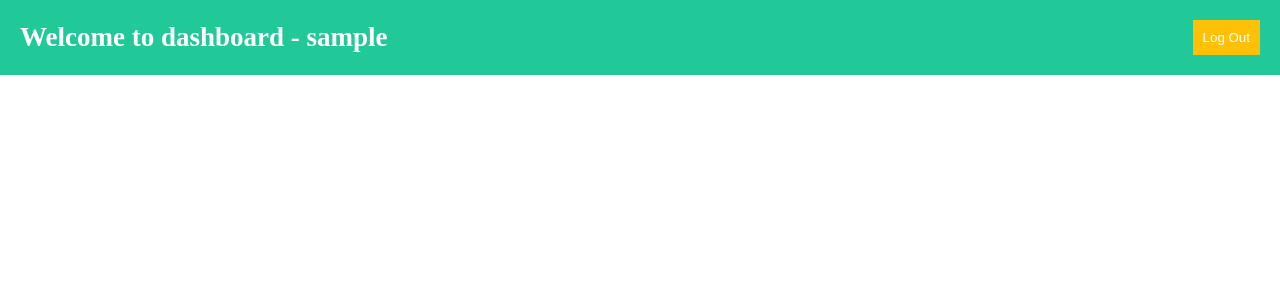
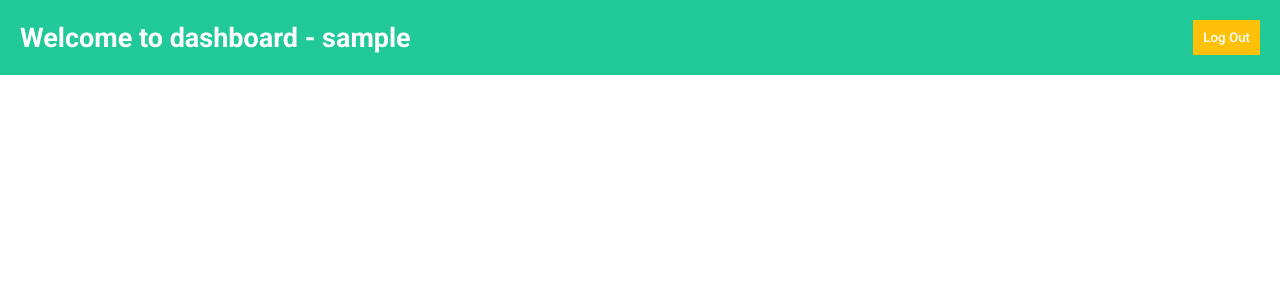
Before and after one commit to samiksha-fullstack-web-developer/admin_panel, a PHP site: page /adminpanel.php in a window 1280 px wide. Shown: the top 300 px of the page. Run offline with PHP 8.4, Linux system fonts and the light colour scheme; the visitor is signed in with stand-in values (Sample User, id 1).

Commit message:
add style

```diff
--- a/adminpanel.php
+++ b/adminpanel.php
@@ -3,15 +3,21 @@ session_start();
 ?>
 <!DOCTYPE html>
 <html lang="en">
+
 <head>
     <meta charset="UTF-8">
     <meta name="viewport" content="width=device-width, initial-scale=1.0">
     <title>Admin Panel</title>
+
     <style>
-        *{
+        @import url('https://fonts.googleapis.com/css2?family=Roboto:ital,wght@0,100..900;1,100..900&display=swap');
+
+        * {
             margin: 0;
+            font-family: "Roboto";
         }
-        .container{
+
+        .container {
             font-size: 18px;
             display: flex;
             background-color: #20c997;
@@ -20,7 +26,8 @@ session_start();
             padding: 20px;
             color: white;
         }
-        button{
+
+        button {
             padding: 10px;
             background-color: #ffc107;
             border: none;
@@ -29,9 +36,12 @@ session_start();
         }
     </style>
 </head>
+
 <body>
     <div class="container">
-        <h2>Welcome to dashboard - <?php echo $_SESSION['loginID']?></h2>
+        <h2>Welcome to dashboard -
+            <?php echo $_SESSION['loginID']?>
+        </h2>
         <form method="post">
             <button name="logout">Log Out</button>
         </form>
@@ -44,4 +54,5 @@ session_start();
     }
     ?>
 </body>
+
 </html>
```
